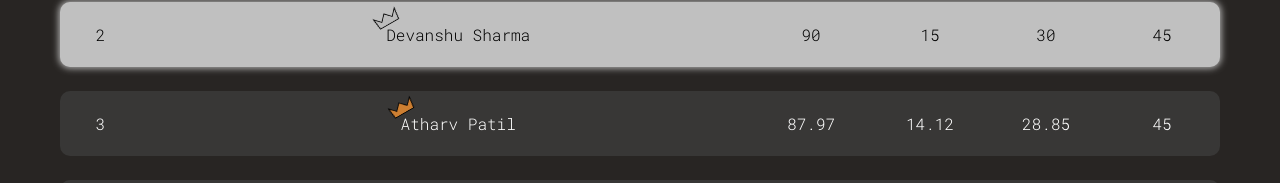
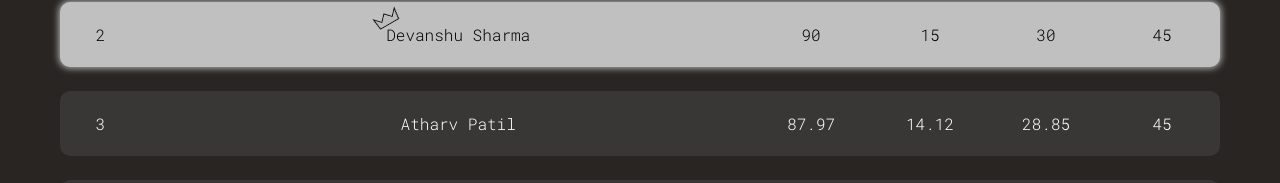
Before and after one commit to suyashcodes/DevChef, a React (Vite) app: page /leaderboard in a window 1280 px wide. Shown: the part 345-528 px from the top of the page. Built offline with nearby package versions, Linux system fonts and the light colour scheme; a web font is replaced by a local one.

Commit message:
Update LeaderboardElement.jsx

```diff
--- a/src/components/LeaderboardElement.jsx
+++ b/src/components/LeaderboardElement.jsx
@@ -73,7 +73,6 @@ const LeaderboardElement = ({shadow, backgroundColor, color, rank, item}) => {
                     <div className='w-[25px] h-[13px] relative'>
                         {rank == 1 && <img className='w-[25px] h-[13px] rotate-[-30deg] left-[13px] top-[-16px] absolute' src="/icons/golden-crown.png" alt="golden crown" />}
                         {rank == 2 && <img className='w-[25px] h-[13px] rotate-[-30deg] left-[13px] top-[-16px] absolute' src="/icons/silver-crown.png" alt="golden crown" />}
-                        {rank == 3 && <img className='w-[25px] h-[13px] rotate-[-30deg] left-[13px] top-[-16px] absolute' src="/icons/bronze-crown.png" alt="golden crown" />}
                     </div>
                     <p className='text-center'>{item.Name}</p>
                 </div>
```
